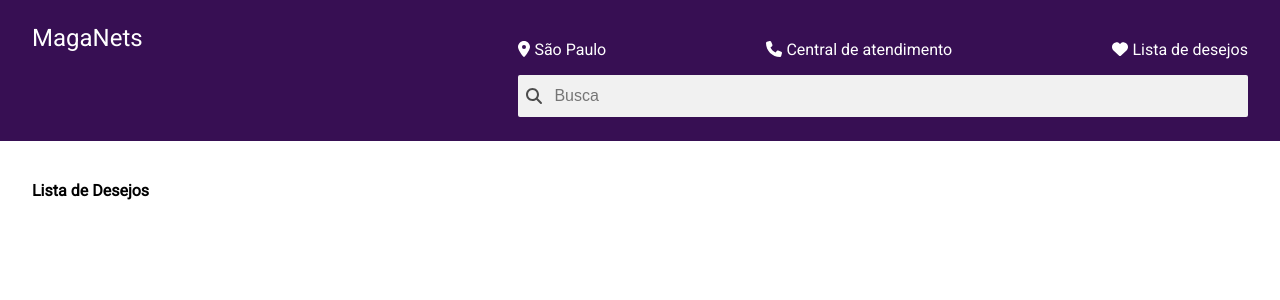
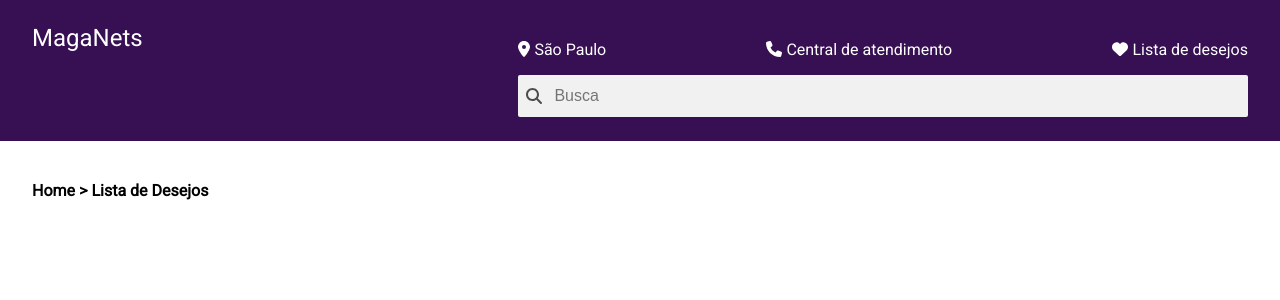
Before and after one commit to Naat-alvees/products-wishlist-fe, a Vue app: page /wish-list in a window 1280 px wide. Shown: the top 300 px of the page. Built offline with nearby package versions, Linux system fonts and the light colour scheme.

Commit message:
Correção do breadcrumb + grid

```diff
--- a/src/components/Breadcrumb.vue
+++ b/src/components/Breadcrumb.vue
@@ -2,7 +2,10 @@
   <nav class="breadcrumb">
     <ul class="breadcrumb-list">
       <li v-for="(route, index) in routes" :key="index">
-        <router-link class="breadcrumb-item" :to="route.path">{{ route.name }}</router-link>
+        <router-link v-if="route.path != null" class="breadcrumb-item" :to="route.path">{{
+          route.name
+        }}</router-link>
+        <span v-if="route.path == null" class="breadcrumb-item">{{ route.name }}</span>
         <span v-if="index < routes.length - 1" class="breadcrumb-separator"> > </span>
       </li>
     </ul>
@@ -14,10 +17,7 @@ export default {
   name: 'Breadcrumb',
   computed: {
     routes() {
-      return this.$route.matched.map(route => ({
-        path: route.path,
-        name: route.name
-      }))
+      return this.$route.meta.breadcrumb
     }
   }
 }
--- a/src/containers/ListProduct.vue
+++ b/src/containers/ListProduct.vue
@@ -30,8 +30,9 @@ export default {
 
 <style>
 .product-list {
-  display: flex;
-  flex-wrap: wrap;
+  display: grid;
+  grid-template-columns: repeat(auto-fill, 200px);
+  grid-gap: 12px;
   justify-content: space-between;
 }
 </style>
--- a/src/routes/routes.ts
+++ b/src/routes/routes.ts
@@ -6,11 +6,16 @@ export const routes = [
     path: '/',
     component: HomePage,
     name: 'Home',
-    children: []
+    meta: {
+      breadcrumb: [{ name: 'Home' }]
+    }
   },
   {
     path: '/wish-list',
     component: WishList,
-    name: 'Lista de Desejos'
+    name: 'Lista de Desejos',
+    meta: {
+      breadcrumb: [{ name: 'Home', path: '/' }, { name: 'Lista de Desejos' }]
+    }
   }
 ]
```
